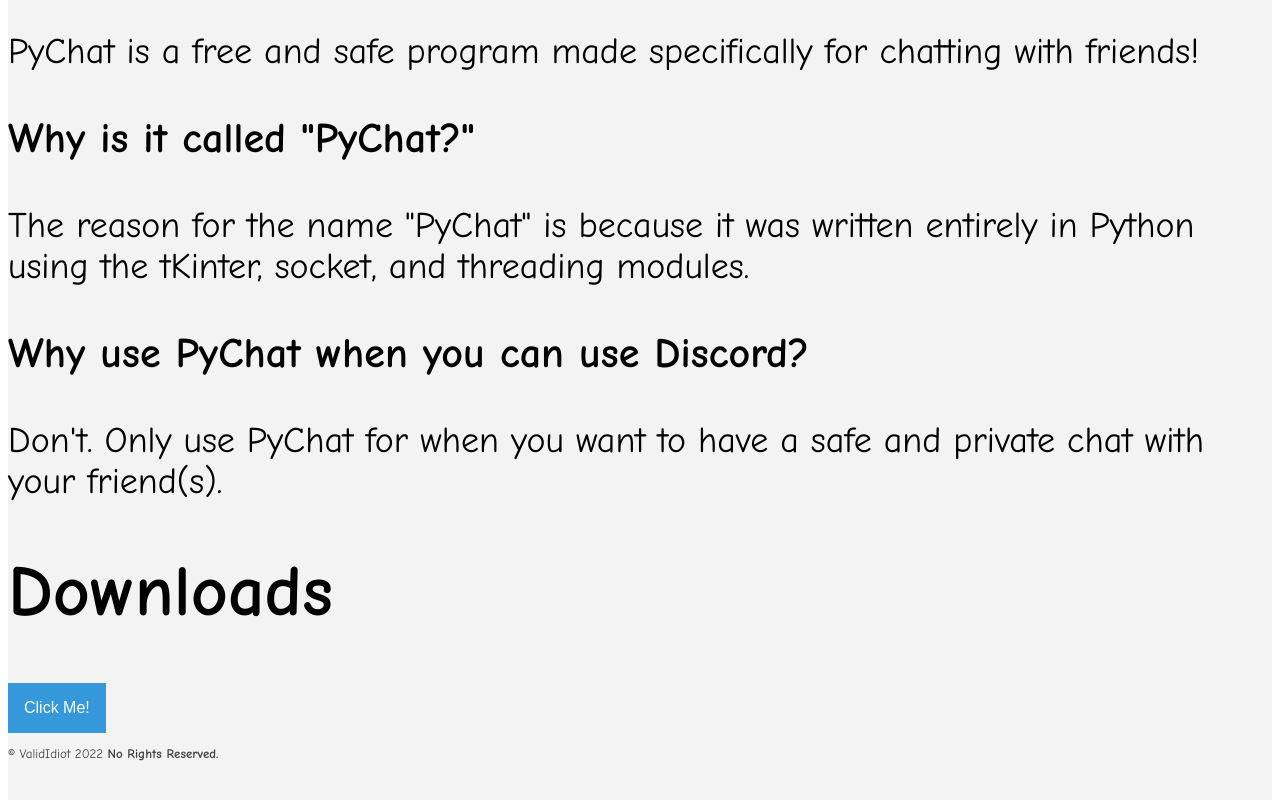
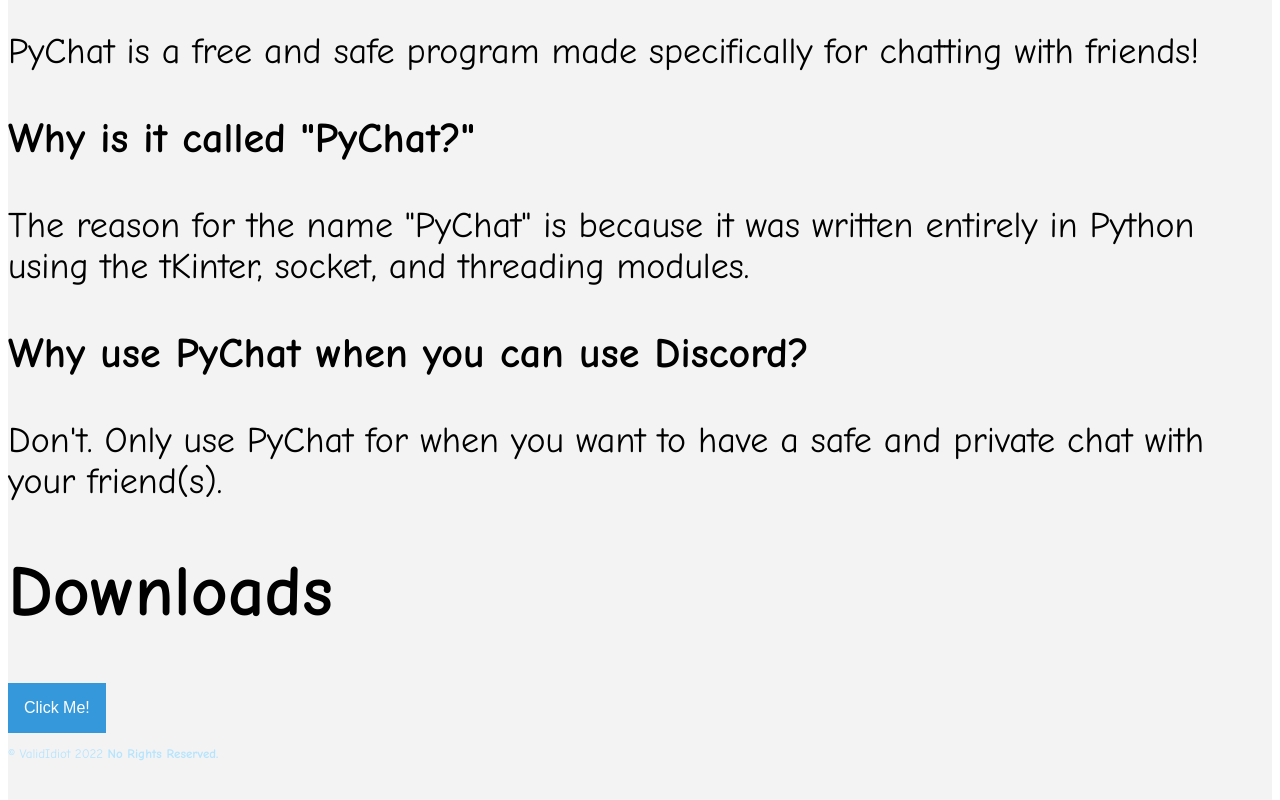
Before and after one commit to ValidIdiot/PyChat, a plain HTML site: page index.html in a window 1280 px wide. Shown: the part 748-1548 px from the top of the page. Drawn offline with Linux system fonts and the light colour scheme.

Commit message:
Add Files via Upload

```diff
--- a/index.html
+++ b/index.html
@@ -99,7 +99,7 @@ html {
             }
           }
           </script>
-          <p style="font-size: small; color: #424242;">© ValidIdiot 2022 <b>No Rights Reserved.</b></p>
+          <p style="font-size: small; color: #b5e4ff;">© ValidIdiot 2022 <b>No Rights Reserved.</b></p>
     </div>
 
 </div>
```
